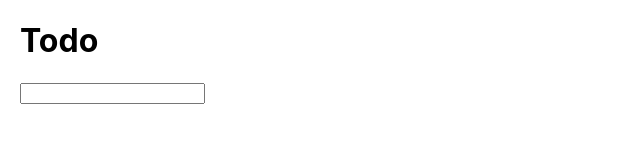
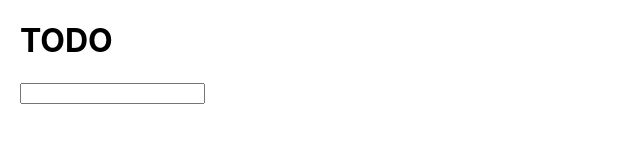
Before and after one commit to dad-ka-raneesa/todo-with-react, a React (Create React App) app: page / in a window 1280 px wide. Shown: the top 160 px of the page, without its empty margins (0-640 px from the left). Built offline with nearby package versions, Linux system fonts and the light colour scheme; the HTML template or start-up script is replaced by a standard one.

Commit message:
extracted out TodoTitle component

```diff
--- a/src/components/TextArea.js
+++ b/src/components/InputBar.js
@@ -1,21 +1,19 @@
 import React from 'react';
 
-class TextArea extends React.Component {
+class InputBar extends React.Component {
   constructor(props) {
     super(props);
-    this.state = { inputValue: '' };
+    this.state = { inputValue: this.props.value || '' };
     this.handleChange = this.handleChange.bind(this);
     this.onKeyPress = this.onKeyPress.bind(this);
   }
 
   handleChange(event) {
-    this.setState({
-      inputValue: event.target.value
-    })
+    this.setState({ inputValue: event.target.value })
   }
 
   onKeyPress(event) {
-    let inputValue = event.target.value;
+    let inputValue = event.target.value.trim();
     if (event.charCode === 13 && inputValue !== '') {
       this.props.onChange(inputValue);
       this.setState({ inputValue: '' });
@@ -33,4 +31,4 @@ class TextArea extends React.Component {
   }
 }
 
-export default TextArea;
+export default InputBar;
--- a/src/components/TodoApp.js
+++ b/src/components/TodoApp.js
@@ -1,12 +1,13 @@
 import React from 'react';
 import TaskList from './TaskList.js';
-import TextArea from './TextArea';
+import InputBar from './InputBar';
+import TodoTitle from './TodoTitle';
 import { getNextStatus, getDefaultStatus } from './statuses';
 
 class TodoApp extends React.Component {
   constructor(props) {
     super(props);
-    this.state = { list: [] };
+    this.state = { title: 'TODO', list: [] };
     this.handleChange = this.handleChange.bind(this);
     this.updateStatus = this.updateStatus.bind(this);
   }
@@ -29,11 +30,11 @@ class TodoApp extends React.Component {
   render() {
     return (
       <div>
-        <h1>Todo</h1>
+        <TodoTitle value={this.state.title} />
         <TaskList list={this.state.list}
           onClick={this.updateStatus}
         />
-        <TextArea onChange={this.handleChange} />
+        <InputBar value='' onChange={this.handleChange} />
       </div >
     );
   }
--- /dev/null
+++ b/src/components/TodoTitle.js
@@ -0,0 +1,14 @@
+import React from 'react';
+
+class TodoTitle extends React.Component {
+  constructor(props) {
+    super(props);
+    this.state = { value: this.props.value };
+  }
+
+  render() {
+    return (<h1>{this.state.value}</h1>);
+  }
+}
+
+export default TodoTitle;
```
